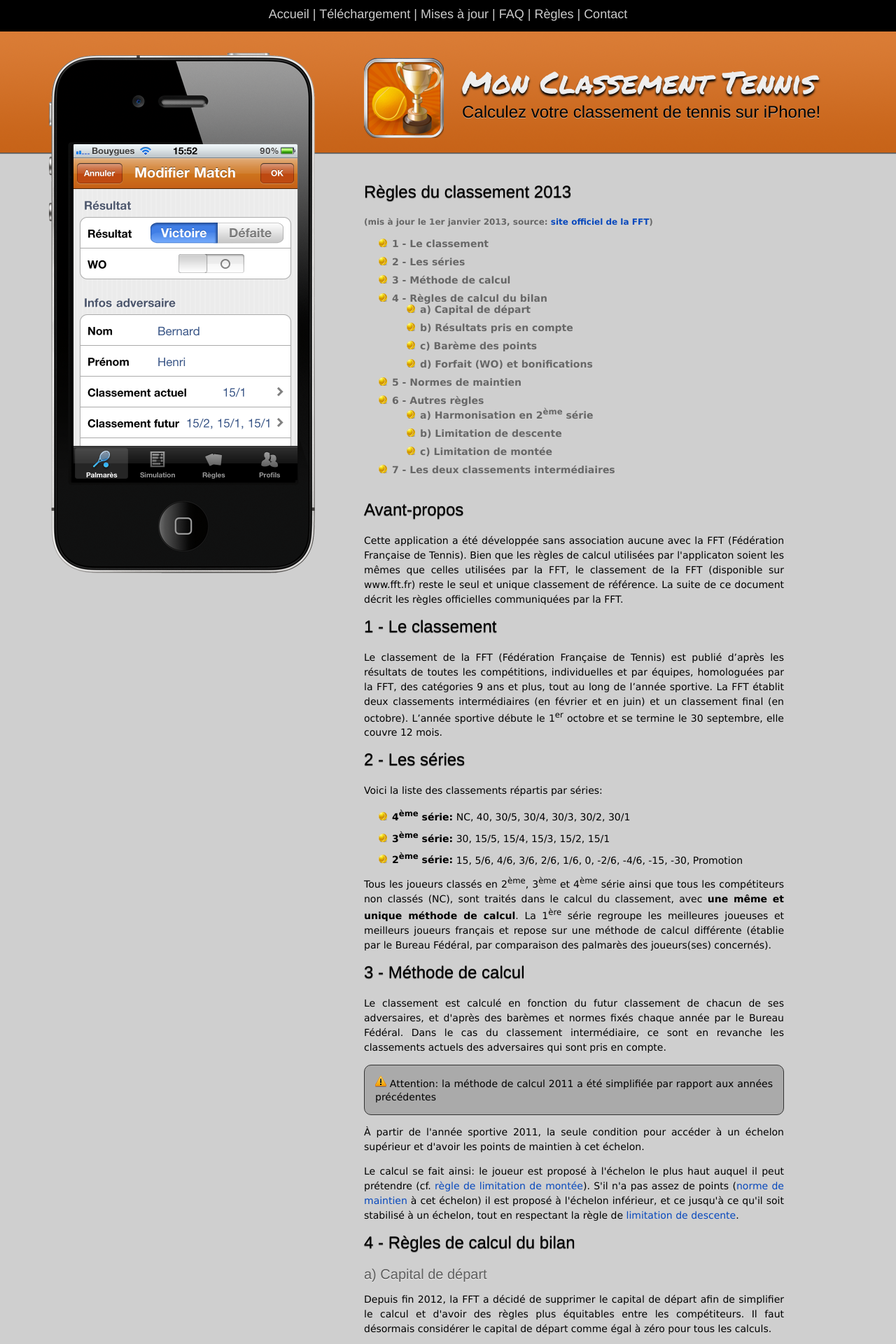
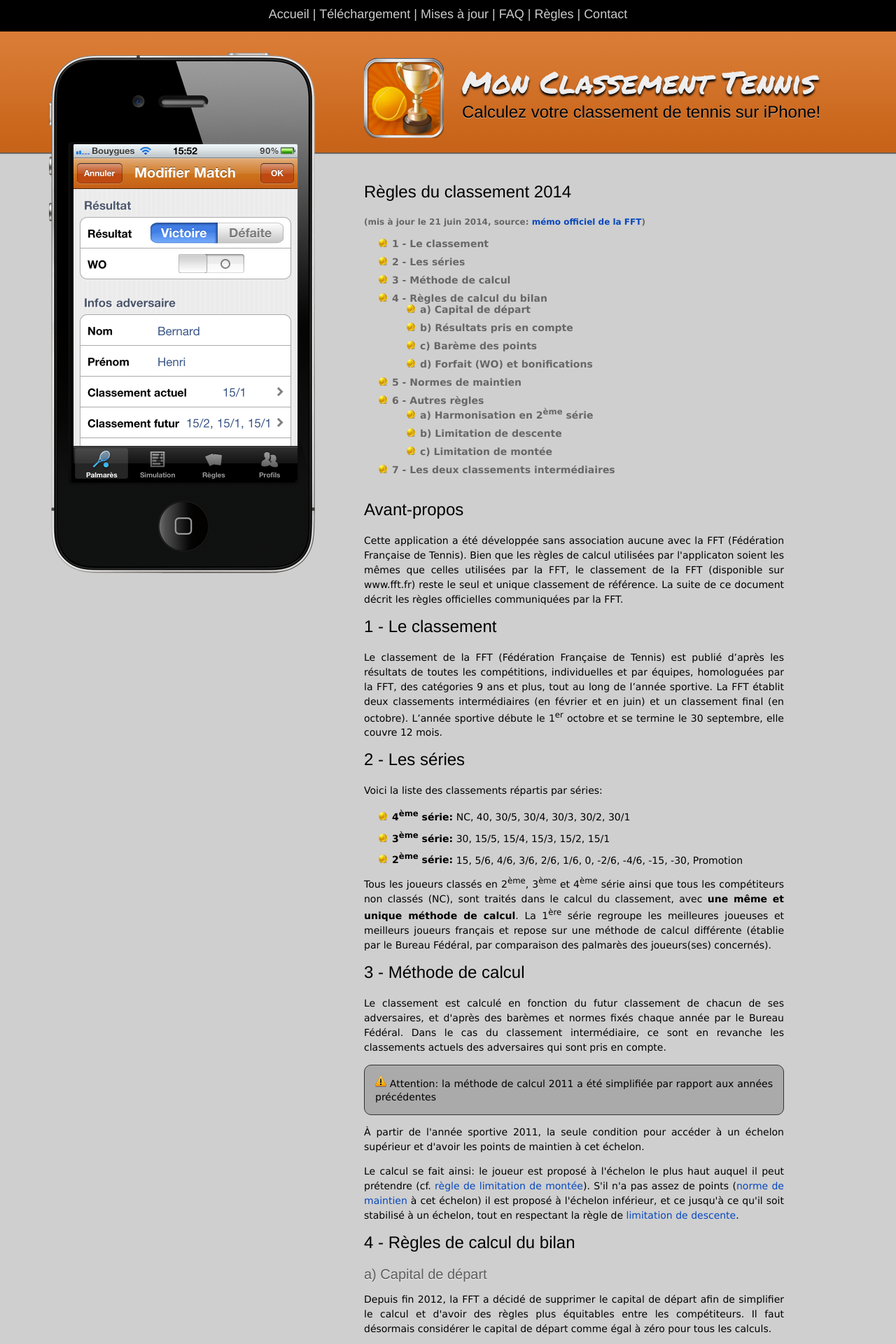
Before and after one commit to nmondollot/monclassement, a Jekyll site: the page built from regles.html, in a window 1280 px wide. Shown: the top 1920 px of the page at 70% size. Built offline with Jekyll 4.4.1, drawn with Linux system fonts in a browser that asks for light colours; Markdown is read by kramdown in place of the engine named in the settings; some of the changed text lies outside the part shown.

Commit message:
Rules for 2014

```diff
--- a/css/monclassement.css
+++ b/css/monclassement.css
@@ -124,7 +124,6 @@ min-height: 700px;
 #right h2 {
 	font: normal 24px "Helvetica Neue", Helvetica, Geneva, sans-serif;
 	color: #000;
-	text-shadow: 0 1px 1px rgba(0,0,0,0.75);
 	margin: 0 0 20px;
 
 }
--- a/index.html
+++ b/index.html
@@ -2,7 +2,6 @@
 layout: default
 ---
 
-<div class="warning-box"><img src="images/warning-icon.png"> Attention: la FFT interdit désormais l'utilisation de l'importation et de la recherche de palmarès. Une mise à jour de l'application vient de retirer ces fonctionnalités (depuis le 5 novembre 2010)</div>
 <br>
 <h2>Présentation</h2>
 <p>Mon Classement Tennis permet aux joueurs et joueuses de tennis en compétition de simuler leur classement FFT directement depuis leur iPhone ou iPod Touch!</p>
--- a/regles.html
+++ b/regles.html
@@ -2,8 +2,8 @@
 layout: default
 ---
 
-     <h2>Règles du classement 2013</h2>
-     <div class="maj">(mis à jour le 1er janvier 2013, source: <a href="http://fft.fr/jouer/tout-pour-bien-jouer/le-classement-comment-ca-marche" target="_blank">site officiel de la FFT</a>)</div>
+     <h2>Règles du classement 2014</h2>
+     <div class="maj">(mis à jour le 21 juin 2014, source: <a href="/memo_classement_2014.pdf" target="_blank">mémo officiel de la FFT</a>)</div>
      <div class="sommaire">
      <ul>
      <li><a href="#1">1 - Le classement</a></li>
@@ -274,7 +273,7 @@ La limitation de montée est un peu différente pour les catégories 9 et 10 ans
           <br />
 
           <a name="7"></a><h2>7 - Les deux classements intermédiaires</h2>
-          <p>Il y a deux classements intermédiaires en cours d’année sportive, l’un en février et l’autre en juin. Pour l'année 2013, le premier classement intermédiaire paraîtra le 11 février, et le deuxième paraîtra le 10 juin.</p>
+          <p>Il y a deux classements intermédiaires en cours d’année sportive, l’un en février et l’autre en juin.</p>
 
           <p>Les règles générales de calcul sont identiques à celles de fin d’année sportive à l’exception des dispositions spécifiques suivantes : </p>
           <ul><li>Base de calcul : résultats enregistrés à la FFT à la date de
```
Also changed, not shown: other parts of index.html (+0 -1 lines), other parts of regles.html (+24 -25 lines), historique.html (+7 -0 lines), 1 other file.
